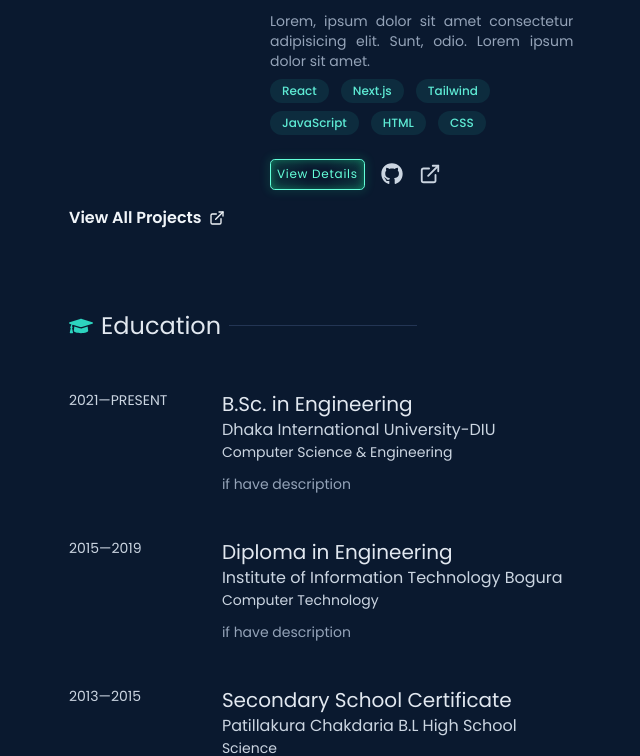
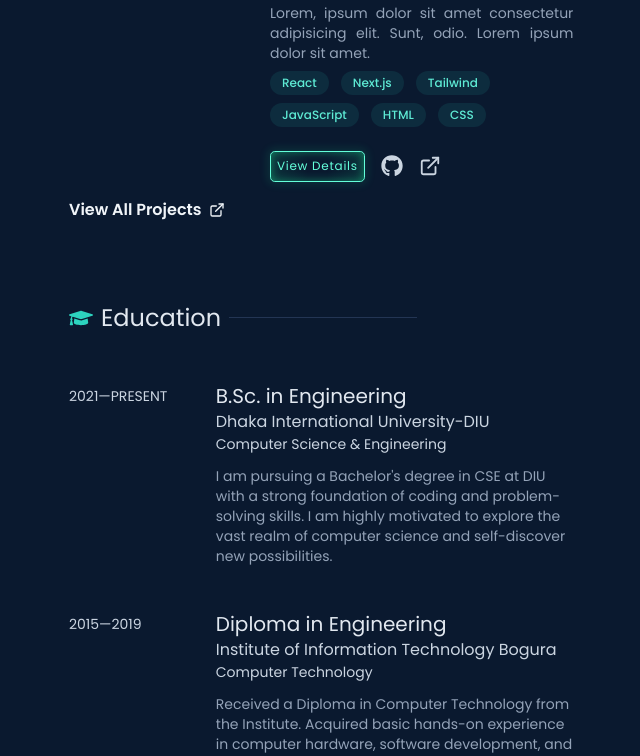
Before and after one commit to mahamudulhasan-me/mahamudul-hasan, a Next.js app: page / in a window 1280 px wide. Shown: the part 2037-2793 px from the top of the page, without its empty margins (587-1227 px from the left). Built offline with nearby package versions, Linux system fonts and the light colour scheme.

Commit message:
update education

```diff
--- a/src/components/Sections/Education/Education.jsx
+++ b/src/components/Sections/Education/Education.jsx
@@ -1,26 +1,31 @@
 import MobileSectionHead from "@/components/SectionHead/MobileSectionHead";
 import SectionHead from "@/components/SectionHead/SectionHead";
 import { FaGraduationCap } from "react-icons/fa";
+import EducationCard from "./EducationCard";
 const educations = [
   {
     degree: "B.Sc. in Engineering",
     duration: "2021—Present",
     institute: "Dhaka International University-DIU",
     department: "Computer Science & Engineering",
-    description: "if have description",
+    description:
+      "I am pursuing a Bachelor's degree in CSE at DIU with a strong foundation of coding and problem-solving skills. I am highly motivated to explore the vast realm of computer science and self-discover new possibilities.",
   },
   {
     degree: "Diploma in Engineering",
     duration: "2015—2019",
     institute: "Institute of Information Technology Bogura",
     department: "Computer Technology",
-    description: "if have description",
+    description:
+      "Received a Diploma in Computer Technology from the Institute. Acquired basic hands-on experience in computer hardware, software development, and networking. Equipped with a solid foundation to excel in the dynamic field of technology.",
   },
   {
     degree: "Secondary School Certificate",
     duration: "2013—2015",
     institute: "Patillakura Chakdaria B.L High School",
     department: "Science",
+    description:
+      "This place holds all of my precious childhood memories. It's like a treasure chest filled with nostalgia.",
   },
 ];
 
@@ -30,23 +35,7 @@ const Education = () => {
       <SectionHead icon={FaGraduationCap} title="Education" />{" "}
       <MobileSectionHead icon={FaGraduationCap} title="Education" />
       {educations.map((edu) => (
-        <div
-          key={edu.institute}
-          className="flex md:flex-row flex-col items-start justify-start md:gap-10 text-slate-300 group hover:ease-in-out ease-linear hover:bg-navy-light p-4 rounded-md transition-all   lg:hover:shadow-[inset_0_1px_0_0_rgba(148,163,184,0.1)] lg:hover:drop-shadow-lg cursor-pointer"
-        >
-          <p className="w-[32%] uppercase text-sm">{edu?.duration}</p>
-          <aside className="w-full">
-            <h1 className="text-xl text-slate-200  transition-all group-hover:text-green ">
-              <span className="hovered-text2">{edu?.degree}</span>
-            </h1>
-            <h2>{edu?.institute}</h2>
-            <p className="text-sm">{edu?.department}</p>
-
-            <div className="text-slate-400 w-full text-justify text-sm my-3 space-y-1">
-              <p>{edu?.description}</p>
-            </div>
-          </aside>
-        </div>
+        <EducationCard key={edu?.institute} educationDetails={edu} />
       ))}
     </div>
   );
--- /dev/null
+++ b/src/components/Sections/Education/EducationCard.jsx
@@ -0,0 +1,24 @@
+const EducationCard = ({ educationDetails }) => {
+  const { duration, degree, institute, department, description } =
+    educationDetails;
+  return (
+    <div className="flex md:flex-row flex-col items-start justify-start md:gap-8 text-slate-300 group hover:ease-in-out ease-linear hover:bg-navy-light p-4 rounded-md transition-all   lg:hover:shadow-[inset_0_1px_0_0_rgba(148,163,184,0.1)] lg:hover:drop-shadow-lg ">
+      <p className="w-[32%] uppercase text-sm mt-1">{duration}</p>
+      <aside className="w-full">
+        <h1 className="text-xl text-slate-200  transition-all group-hover:text-green ">
+          <span className="hovered-text2 ">{degree}</span>
+        </h1>
+        <h2>{institute}</h2>
+        <p className="text-sm">{department}</p>
+
+        {description && (
+          <div className="text-slate-400 w-full text-sm my-3 space-y-1">
+            <p>{description}</p>
+          </div>
+        )}
+      </aside>
+    </div>
+  );
+};
+
+export default EducationCard;
--- a/src/components/Sections/Experience/Experience.jsx
+++ b/src/components/Sections/Experience/Experience.jsx
@@ -47,7 +47,6 @@ const industries = [
       "Next.js",
       "React",
       "RESTful APIs",
-      "GraphQL",
       "JWT",
       "Express.js",
       "MongoDB",
@@ -58,7 +57,7 @@ const industries = [
 
 const Experience = () => {
   return (
-    <div id="experience" className="md:pt-20 md:pb-0 pb-10  space-y-4">
+    <div id="experience" className="md:pt-20 md:pb-0 pb-10  space-y-3">
       <SectionHead icon={FaCode} title="Where I’ve Worked" />
       <MobileSectionHead icon={FaCode} title="Where I’ve Worked" />
       {industries.map((ind) => (
```
